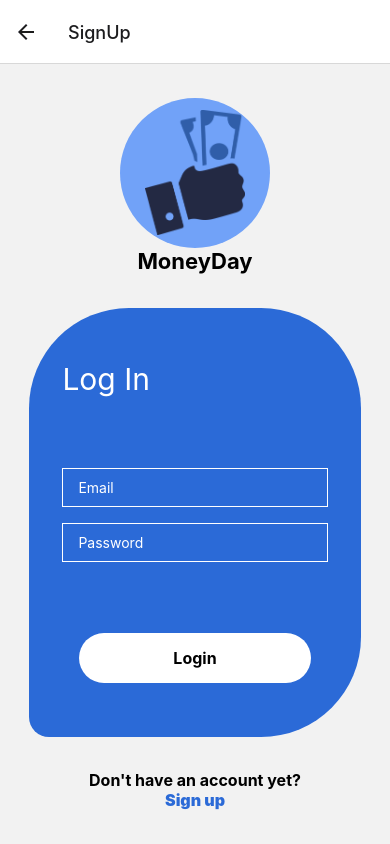
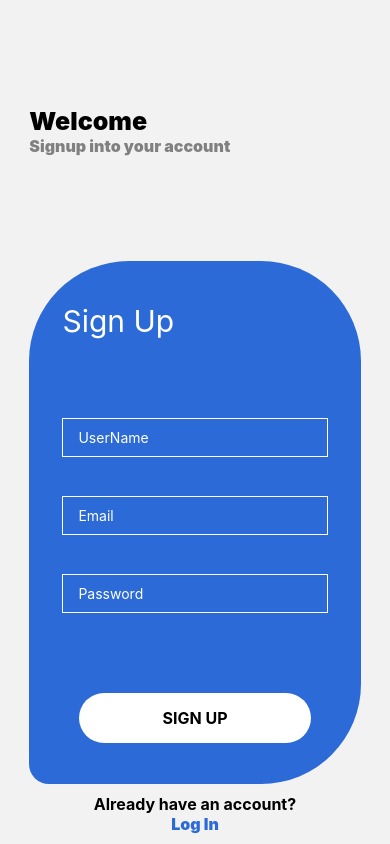
Before and after one commit to Slaweek18/Android, a React Native app: screen /SignUp in a window 390 px wide. Built offline with nearby package versions, Linux system fonts and the light colour scheme.

Commit message:
Created SignUpScreen

```diff
--- a/App.js
+++ b/App.js
@@ -3,19 +3,33 @@ import { ImageBackground, StyleSheet, Text, View } from 'react-native';
 import { NavigationContainer } from '@react-navigation/native';
 import { createNativeStackNavigator } from '@react-navigation/native-stack';
 import LoginScreen from './screens/LoginScreen';
-import SignUpScreen from './screens/LoginScreen';
-import HomeScreen from './screens/LoginScreen';
+import SignUpScreen from './screens/SignUpScreen';
+import HomeScreen from './screens/HomeScreen';
 
 const Stack = createNativeStackNavigator();
 
 export default function App() {
   return (
     <NavigationContainer>
-      <Stack.Navigator initialRouteName='Login'>
-        <Stack.Screen name = "Login"
+      <Stack.Navigator initialRouteName="SignUp">
+        <Stack.Screen name="Login"
             component = {
               LoginScreen
             }
+            options = {
+              {
+                headerTitleAlign: 'center',
+                headerTitleStyle: {
+                  color: 'blue',
+                  fontSize: 20,
+                  fontWeight: 'bold',
+                },
+                headerShown:false
+              }
+            }
+        />
+
+        <Stack.Screen name="SignUp" component={SignUpScreen}
             options = {
               {
                 headerTitleAlign: 'center',
@@ -26,9 +40,8 @@ export default function App() {
                 },
                 headerShown:false
               }
-            }
-        />
-        <Stack.Screen name="SignUp" component={SignUpScreen} />
+            } />
+
         <Stack.Screen name="Home" component={HomeScreen} />
       </Stack.Navigator>
     </NavigationContainer>
@@ -36,11 +49,5 @@ export default function App() {
 }
 
 const styles = StyleSheet.create({
-  container: {
-    flex: 1,
-  },
-   image: {
-     flex: 1,
-     justifyContent: 'center',
-   },
+
 });
--- a/screens/LoginScreen.jsx
+++ b/screens/LoginScreen.jsx
@@ -1,9 +1,5 @@
 import { StyleSheet, Text, View, StatusBar, Image, TextInput, TouchableOpacity, KeyboardAvoidingView } from 'react-native'
 import React from 'react'
-
-const image = {
-    uri: 'https://i.pinimg.com/564x/26/47/da/2647dacbe4d0f9e91a28da7f8f8dd012.jpg'
-};
 
 const LoginScreen = () => {
   return (
@@ -11,7 +7,7 @@ const LoginScreen = () => {
 			style={styles.container}
 			behavior="height"
 			>
-			<View>
+			<View style={styles.logoBlock}>
 				<View style={styles.imgWrapp}><Image source={require('../assets/img/Logo1.png')} style={styles.logo} /></View>
 				<Text style={styles.logoText}>MoneyDay</Text>
 			</View>
@@ -44,7 +40,7 @@ const LoginScreen = () => {
 					</TouchableOpacity>
 			</View>
 
-			<View >
+			<View style={styles.footerBlock}>
 				<Text style={styles.buttonText}>Don't have an account yet?</Text>
 					<TouchableOpacity
 						onPress={() => { }}
@@ -53,7 +49,9 @@ const LoginScreen = () => {
 						<Text style={styles.buttonTextBlue}>Sign up</Text>
 					</TouchableOpacity>
       </View>
+			{/* <StatusBar></StatusBar> */}
 	</KeyboardAvoidingView>
+
   )
 }
 
@@ -63,23 +61,28 @@ const styles = StyleSheet.create({
 
 		container: {
 			flex: 1,
-			justifyContent: 'space-evenly',
+			justifyContent: 'center',
 			alignItems: 'center',
+		},
+		logoBlock:{
+			flex:1,
+			justifyContent: 'center',
 		},
 		formContainer: {
 			width: '85%',
 			backgroundColor: '#2B6AD7',
-			height: '55%',
+			height: '45%',
 			borderBottomEndRadius:100,
 			borderBottomStartRadius: 20,
 			borderTopEndRadius:100,
 			borderTopStartRadius:100,
 			justifyContent: 'space-evenly',
 			alignItems: 'center',
+			marginBottom:10,
 		},
 		inputContainer: {
 			width: '100%',
-			height: '30%',
+			height: '40%',
 			justifyContent: 'space-evenly',
 			alignItems: 'center'
 
@@ -105,7 +108,6 @@ const styles = StyleSheet.create({
     },
 		logoText:{
 			fontSize:22,
-			// marginTop:5,
 			fontWeight:'bold',
 			textAlign:'center',
 		},
@@ -131,5 +133,9 @@ const styles = StyleSheet.create({
 			fontWeight: '900',
 			fontSize: 16,
 			textAlign:'center'
+		},
+		footerBlock:{
+			marginTop:10,
+      marginBottom:10,
 		}
 })
--- a/screens/SignUpScreen.jsx
+++ b/screens/SignUpScreen.jsx
@@ -1,16 +1,154 @@
-import { StyleSheet, Text, View, StatusBar } from 'react-native'
+import { StyleSheet, Text, View, StatusBar, Image, TextInput, TouchableOpacity, KeyboardAvoidingView } from 'react-native'
 import React from 'react'
 
 const SignUpScreen = () => {
+
   return (
-    <View>
-      <Text>SignUpScreen</Text>
-      <StatusBar></StatusBar>
+		<KeyboardAvoidingView
+			style={styles.container}
+			behavior="height"
+			>
+      <View style={styles.container2}>
 
-    </View>
+        <View style={styles.welcomeBlock}>
+          <Text style={styles.welcomeText}>Welcome</Text>
+          <Text style={styles.welcomeSubText}>Signup into your account</Text>
+        </View>
+
+
+        <View style={styles.formContainer}>
+          <Text style={styles.signUpText}>Sign Up</Text>
+          <View style={styles.inputContainer}>
+
+            <TextInput
+              placeholder="UserName"
+              // value={userName}
+              // onChangeText={text => setName(text)}
+              style={styles.input}
+              placeholderTextColor='white'
+
+            />
+            <TextInput
+              placeholder="Email"
+              // value={}
+              // onChangeText={text => }
+              style={styles.input}
+              placeholderTextColor='white'
+
+            />
+            <TextInput
+              placeholder="Password"
+              // value={}
+              // onChangeText={text => }
+              style={styles.input}
+              placeholderTextColor='white'
+              secureTextEntry
+            />
+          </View>
+            <TouchableOpacity
+              onPress={() => {}}
+              style={styles.button}
+            >
+              <Text style={styles.buttonText}>SIGN UP</Text>
+            </TouchableOpacity>
+        </View>
+
+        <View style={styles.footerBlock}>
+          <Text style={styles.buttonText}>Already have an account?</Text>
+            <TouchableOpacity
+              onPress={() => { }}
+              style={{}}
+            >
+              <Text style={styles.buttonTextBlue}>Log In</Text>
+            </TouchableOpacity>
+        </View>
+      </View>
+			{/* <StatusBar></StatusBar> */}
+	</KeyboardAvoidingView>
+
   )
 }
 
 export default SignUpScreen
 
-const styles = StyleSheet.create({})
+const styles = StyleSheet.create({
+
+		container: {
+      flex:1,
+			alignItems: 'center',
+		},
+
+    container2: {
+      flex:1,
+
+      width:'85%',
+    },
+		formContainer: {
+			width: '100%',
+      flex: 2,
+			backgroundColor: '#2B6AD7',
+			borderBottomEndRadius:100,
+			borderBottomStartRadius: 20,
+			borderTopEndRadius:100,
+			borderTopStartRadius:100,
+			justifyContent: 'space-evenly',
+			alignItems: 'center',
+
+		},
+		inputContainer: {
+			width: '100%',
+      height:'52%',
+			justifyContent: 'space-evenly',
+			alignItems: 'center'
+		},
+		input: {
+			width:'80%',
+			paddingHorizontal: 15,
+			paddingVertical: 10,
+			borderColor:'white',
+			borderWidth: 1,
+			color:'white'
+		},
+		button: {
+			backgroundColor: 'white',
+			width: '70%',
+			padding: 15,
+			borderRadius: 100,
+			alignItems: 'center',
+		},
+    welcomeBlock:{
+			flex: 1,
+      justifyContent:'center',
+      alignSelf: 'flex-start',
+    },
+    welcomeText:{
+      fontSize:25,
+      fontWeight:'900',
+    },
+    welcomeSubText:{
+      fontSize:16,
+      fontWeight:'900',
+      color:'gray',
+    },
+		signUpText:{
+			fontSize: 30,
+			width:'80%',
+			color:'white'
+		},
+		buttonText: {
+			fontWeight: '700',
+			fontSize: 16,
+			textAlign:'center'
+
+		},
+		buttonTextBlue:{
+			color:'#2B6AD7',
+			fontWeight: '900',
+			fontSize: 16,
+			textAlign:'center'
+		},
+    footerBlock:{
+      marginTop:10,
+      marginBottom:10,
+    }
+})
```
Also changed, not shown: assets/img/Logo.png (deleted).
